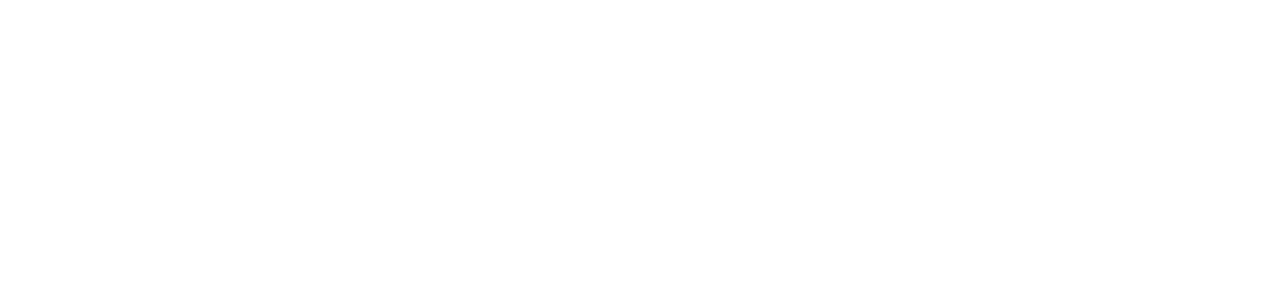
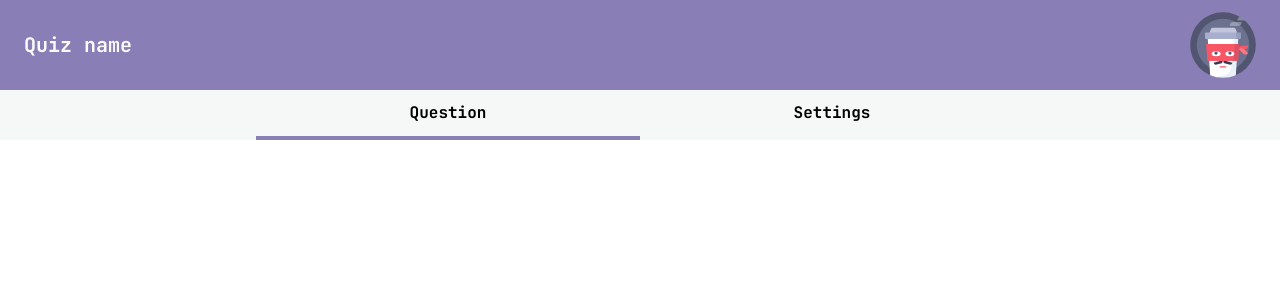
Before and after one commit to Faust587/quiz-generator-front-end, a React (Create React App) app: page /quiz-generator in a window 1280 px wide. Shown: the top 300 px of the page. Built offline with nearby package versions, Linux system fonts and the light colour scheme.

Commit message:
Created header and navbar

```diff
--- a/src/components/headers/GeneratorHeader/GeneratorHeader.tsx
+++ b/src/components/headers/GeneratorHeader/GeneratorHeader.tsx
@@ -1,23 +1,37 @@
 import "./GeneratorHeaderStyles.scss";
-import { Dispatch, FC, SetStateAction, useState } from "react";
+import { Dispatch, FC, memo, SetStateAction } from "react";
 import userLogo from "../../../assets/icons/user-icon.svg";
 
-type propTypes = {
-  page: boolean,
-  setPage: Dispatch<SetStateAction<boolean>>
+type propsType = {
+  quizName: string,
+  setQuizName: Dispatch<SetStateAction<string>>
 }
 
-export const GeneratorHeader: FC<propTypes> = (
+const GeneratorHeaderComponent: FC<propsType> = (
   {
-    page,
-    setPage
+    quizName,
+    setQuizName
   }
 ) => {
-  const [ quizName, setQuizName ] = useState("Quiz name");
 
   return (
-    <div className="generator-header-container">
-
-    </div>
+    <header className="generator-header">
+      <input
+        value={ quizName }
+        onChange={ event => setQuizName(event.target.value) }
+        type="text"
+        placeholder="Type your quiz name"
+        className="generator-header__quiz-name"
+      />
+      <button className="generator-header__home-page-button">
+        <img
+          src={ userLogo }
+          alt="home page"
+          className="generator-header__home-page-icon"
+        />
+      </button>
+    </header>
   );
 };
+
+export const GeneratorHeader = memo(GeneratorHeaderComponent);
--- a/src/components/headers/GeneratorHeader/GeneratorHeaderStyles.scss
+++ b/src/components/headers/GeneratorHeader/GeneratorHeaderStyles.scss
@@ -1,9 +1,53 @@
+.generator-header {
+  width: 100vw;
+  padding: 10px 22px;
+  display: flex;
+  justify-content: space-between;
+  align-items: center;
+  background-color: #897EB5;
+
+  &__quiz-name {
+    background-color: transparent;
+    font-size: 20px;
+    color: #fafafa;
+
+    &::placeholder {
+      color: #c7cad1;
+    }
+  }
+
+  &__home-page-button {
+    width: 70px;
+    height: 70px;
+    background-color: transparent;
+    border-radius: 35px;
+  }
+
+  &__home-page-icon {
+    width: 100%;
+    height: 100%;
+  }
+}
+
 /* Extra small devices (phones, 600px and down) */
 @media only screen and (max-width: 600px) {
-
+  .generator-header {
+    &-navbar {
+      &__item {
+        width: 50vw;
+      }
+    }
+  }
 }
 
 /* Medium devices (landscape tablets, 768px and up) */
 @media only screen and (min-width: 600px) {
-
+  .generator-header {
+    &-top-section {
+      padding: 15px 45px;
+      &__quiz-name {
+        font-size: 24px;
+      }
+    }
+  }
 }
--- /dev/null
+++ b/src/components/navBars/GeneratorNavBar/GeneratorNavBar.tsx
@@ -0,0 +1,42 @@
+import "./GeneratorNavBarStyles.scss";
+import { Dispatch, FC, memo, SetStateAction } from "react";
+
+type propTypes = {
+  page: boolean,
+  setPage: Dispatch<SetStateAction<boolean>>
+}
+
+const GeneratorNavBarComponent: FC<propTypes> = (
+  {
+    page,
+    setPage
+  }
+) => {
+  const setQuestionPage = () => setPage(true);
+
+  const setSecondPage = () => setPage(false);
+
+  return (
+    <nav className="generator-page-navbar">
+      <div className="generator-page-navbar-item-container">
+        <div
+          className="generator-page-navbar-item-container__item"
+          onClick={ setQuestionPage }
+        >
+          Question
+        </div>
+        <div
+          className="generator-page-navbar-item-container__item"
+          onClick={ setSecondPage }
+        >
+          Settings
+        </div>
+      </div>
+      <div className={ `generator-page-navbar-choice-container ${ page ? "start" : "end" }` }>
+        <div className="generator-page-navbar-choice-container__scroll" />
+      </div>
+    </nav>
+  );
+};
+
+export const GeneratorNavBar = memo(GeneratorNavBarComponent);
--- /dev/null
+++ b/src/components/navBars/GeneratorNavBar/GeneratorNavBarStyles.scss
@@ -0,0 +1,82 @@
+.generator-page-navbar {
+  display: flex;
+  flex-direction: column;
+  justify-content: center;
+  align-items: center;
+  background-color: #F6F7F7FF;
+
+  &-item-container {
+    display: flex;
+    justify-content: center;
+    align-items: center;
+
+    &__item {
+      cursor: pointer;
+      display: flex;
+      justify-content: center;
+      align-items: center;
+      padding: 15px 0;
+    }
+  }
+}
+
+/* Extra small devices (phones, 600px and down) */
+@media only screen and (max-width: 600px) {
+  .generator-page-navbar {
+    &-item-container {
+      &__item {
+        width: 50vw;
+      }
+    }
+    &-choice-container {
+      display: flex;
+      width: 100vw;
+      height: 4px;
+
+      &.start {
+        justify-content: start;
+      }
+
+      &.end {
+        justify-content: end;
+      }
+
+      &__scroll {
+        width: 50vw;
+        height: 4px;
+        background-color: #8b80b6;
+      }
+    }
+  }
+}
+
+/* Medium devices (landscape tablets, 768px and up) */
+@media only screen and (min-width: 600px) {
+  .generator-page-navbar {
+    &-item-container {
+      &__item {
+        width: 30vw;
+      }
+    }
+
+    &-choice-container {
+      display: flex;
+      width: 60vw;
+      height: 4px;
+
+      &.start {
+        justify-content: start;
+      }
+
+      &.end {
+        justify-content: end;
+      }
+
+      &__scroll {
+        width: 30vw;
+        height: 4px;
+        background-color: #8b80b6;
+      }
+    }
+  }
+}
--- a/src/pages/GeneratorPage/GeneratorPage.tsx
+++ b/src/pages/GeneratorPage/GeneratorPage.tsx
@@ -1,14 +1,22 @@
 import "./GeneratorPageStyles.scss";
 import { GeneratorHeader } from "../../components/headers/GeneratorHeader/GeneratorHeader";
 import { useState } from "react";
+import { GeneratorNavBar } from "../../components/navBars/GeneratorNavBar/GeneratorNavBar";
 
 export const GeneratorPage = () => {
-
+  const [ quizName, setQuizName ] = useState("Quiz name");
   const [ page, setPage ] = useState(true);
 
   return (
     <div className="generator-page-container">
-      <GeneratorHeader  page={page} setPage={setPage}/>
+      <GeneratorHeader
+        quizName={ quizName }
+        setQuizName={ setQuizName }
+      />
+      <GeneratorNavBar
+        page={ page }
+        setPage={ setPage }
+      />
     </div>
   );
 };
```
